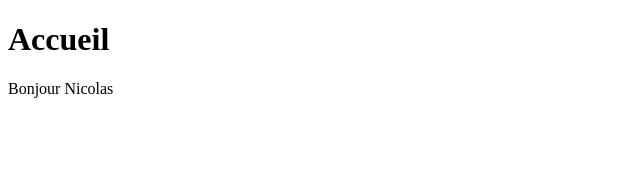
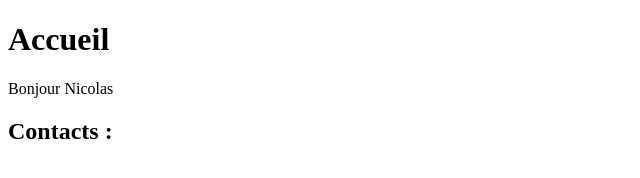
Before and after one commit to Oxnooo/PROJETGIT, a plain HTML site: page index.html in a window 1280 px wide. Shown: the whole page, without its empty margins (0-640 px from the left). Drawn offline with Linux system fonts and the light colour scheme.

Commit message:
Ajout du contact

```diff
--- a/index.html
+++ b/index.html
@@ -12,5 +12,6 @@
 </header>
 <body>
 	<p>Bonjour Nicolas</p>
+	<h2>Contacts :</h2>
 </body>
 </html>
```
